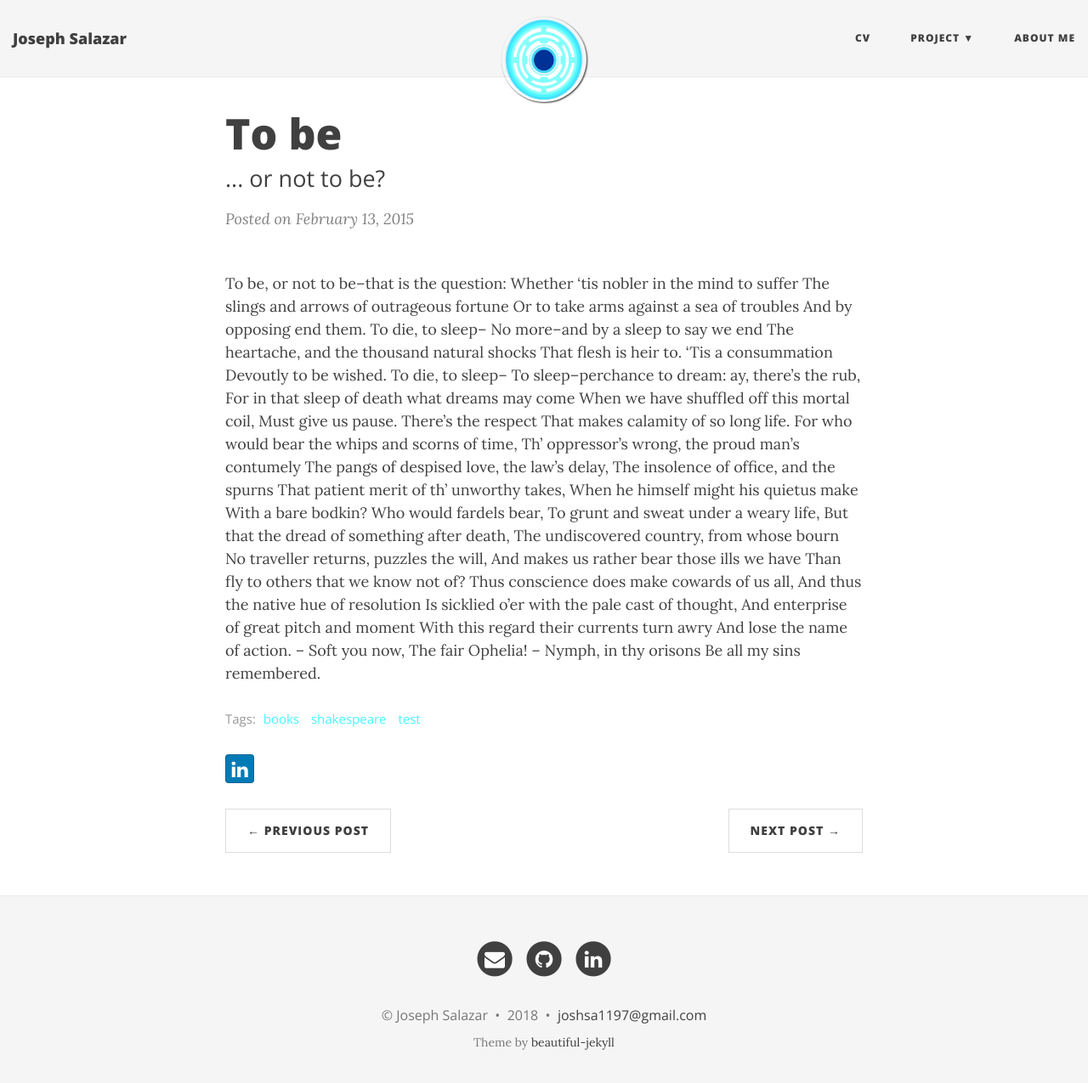
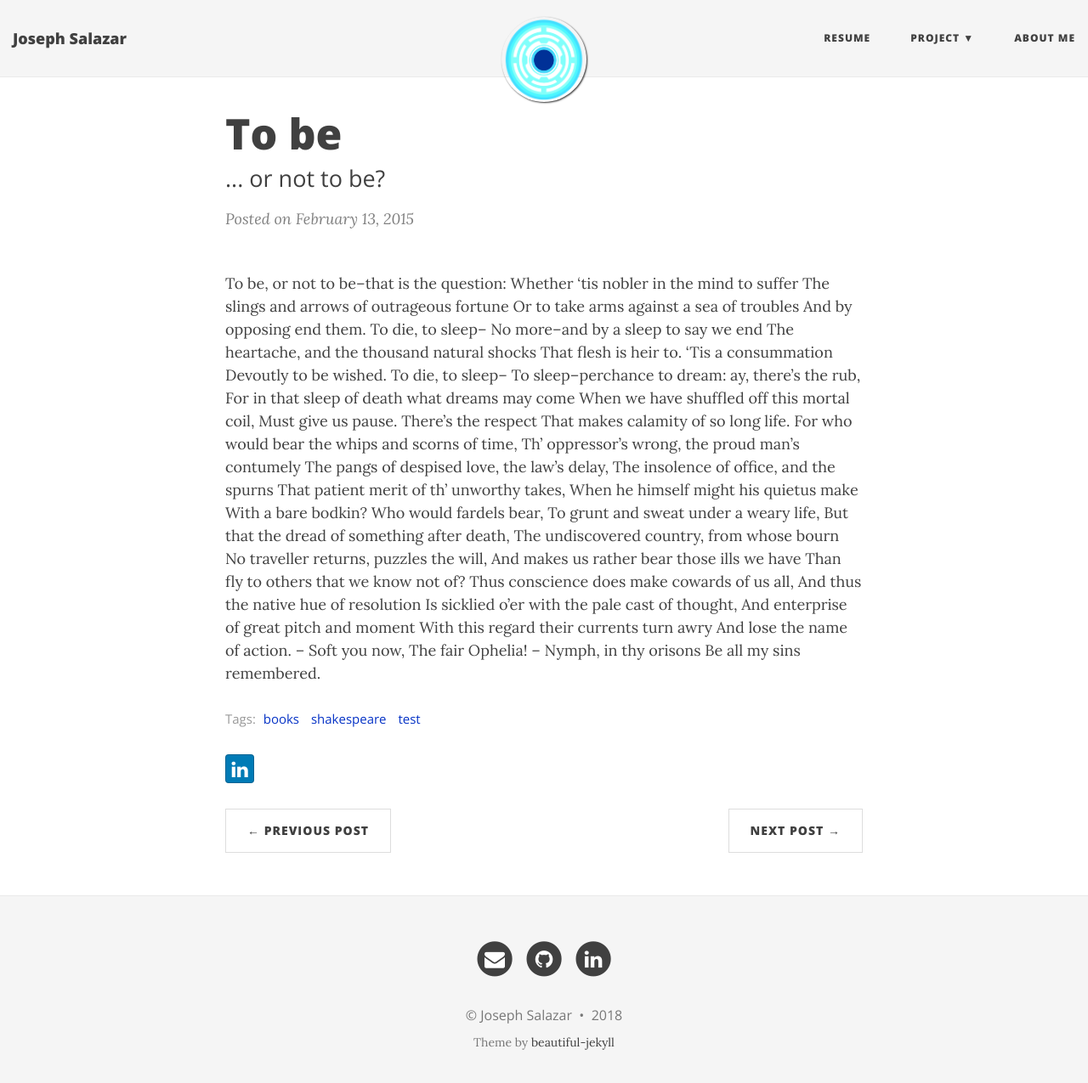
Before and after one commit to saj11/saj11.github.io, a Jekyll site: the page built from _posts/2015-02-13-hamlet-monologue.md, in a window 1280 px wide and 1288 px high. Shown: the top 1275 px of the window at 85% size. Built offline with Jekyll 4.4.1, drawn with Linux system fonts in a browser that asks for light colours; nearby versions of some CDN libraries; some of the changed lines change nothing that is shown.

Commit message:
Update _config

```diff
--- a/_config.yml
+++ b/_config.yml
@@ -15,7 +15,7 @@ description: Personal Web Page that will include projects. Feel free to bookmark
 
 # List of links in the navigation bar
 navbar-links:
-  CV: "http://deanattali.com"
+  Resume: ""
   Project:
     - Machine Learning: ""
     - Cybersecurity: ""
@@ -33,7 +33,7 @@ navbar-col: "#F5F5F5"
 navbar-text-col: "#404040"
 navbar-children-col: "#F5F5F5"
 page-col: "#FFFFFF"
-link-col: "#46F7FE"
+link-col: "#0633C6"
 hover-col: "#3ED7FD"
 footer-col: "#F5F5F5"
 footer-text-col: "#777777"
@@ -55,7 +55,7 @@ share-links-active:
   linkedin: true
 
 # How to display the link to the website in the footer
-url-pretty: "joshsa1197@gmail.com"
+#url-pretty: "joshsa1197@gmail.com"
 
 # --- Misc --- #
 
```
